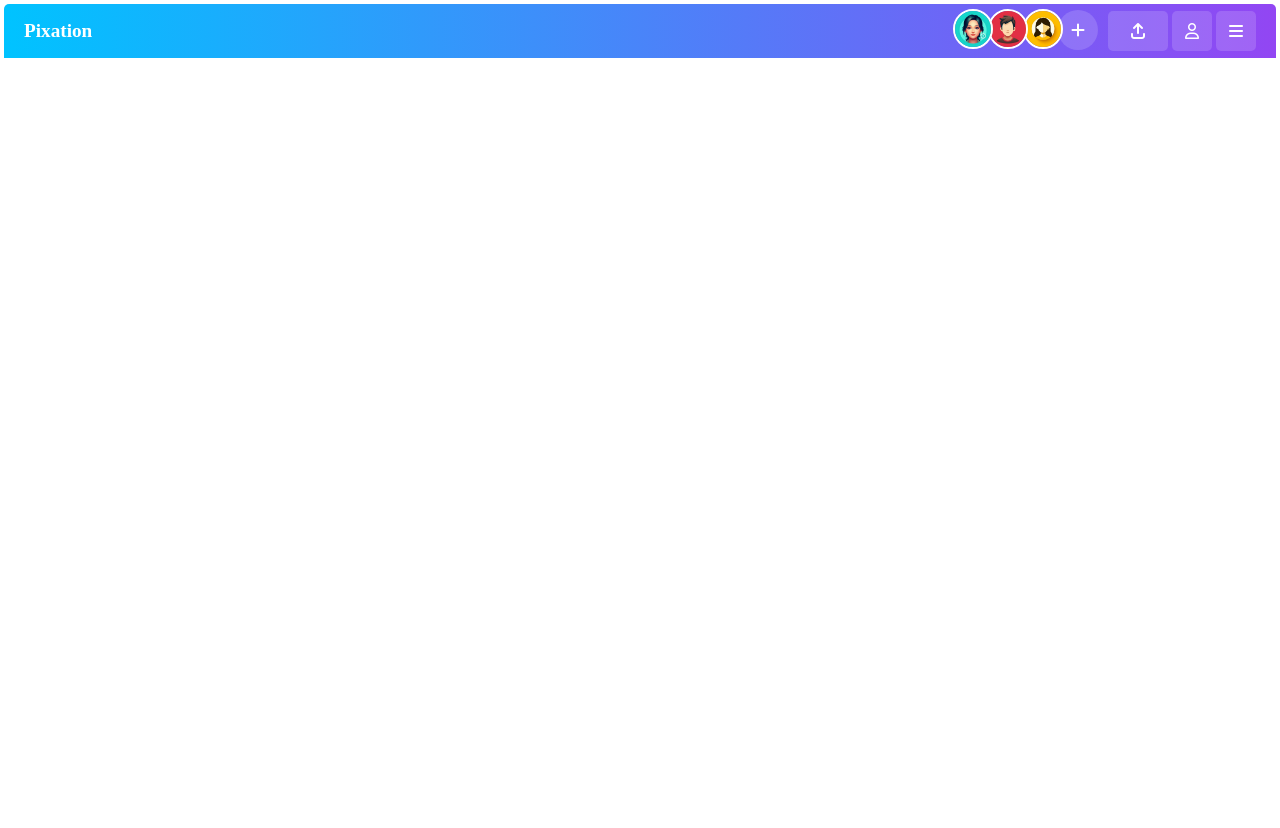
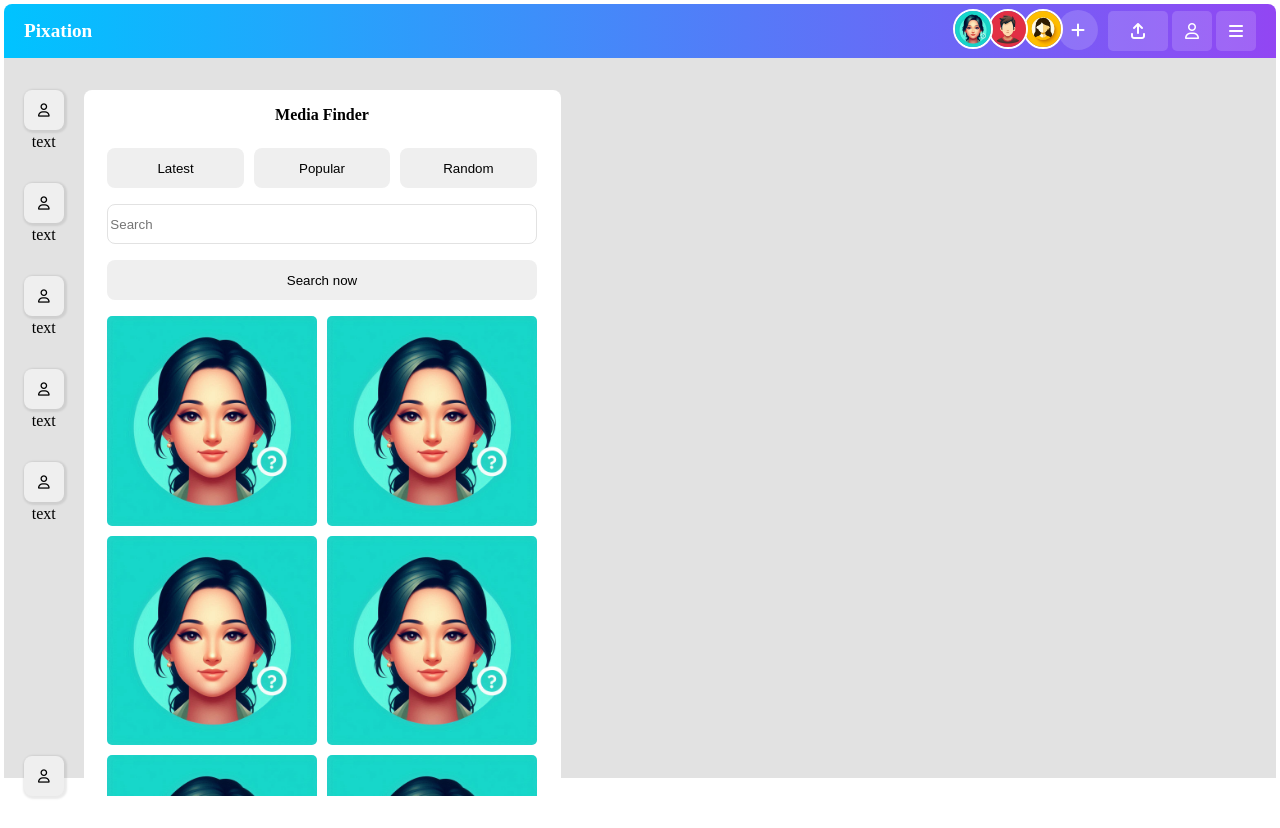
Before and after one commit to lucasxbron/pixation, a website: page src/html/index.html in a window 1280 px wide. Before the commit the page ends 800 px from the top, so only its background shows below. Drawn offline with Linux system fonts and the light colour scheme.

Commit message:
feat: partial main layout / nav, search section

```diff
--- a/src/css/reset.css
+++ b/src/css/reset.css
@@ -19,3 +19,7 @@ time, mark, audio, video {
 ol, ul {
 	list-style: none;
 }
+
+button {
+	border: none;
+}
--- a/src/css/styles.scss
+++ b/src/css/styles.scss
@@ -3,8 +3,10 @@
 // VARIABLES
 
 $primary-color: #333;
+$bgn-color: rgb(226, 226, 226);
 $btn-bgn-color: rgba(255, 255, 255, 0.153);
 $default-radius: 5px;
+$secondary-radius: 8px;
 
 // MIXIN
 
@@ -20,18 +22,26 @@ body {
   margin: 4px;
 }
 
+button {
+  cursor: pointer;
+}
+
 // HEADER
 
 header {
   display: flex;
   justify-content: space-between;
   align-items: center;
-  border-top-left-radius: $default-radius;
-  border-top-right-radius: $default-radius;
+  border-top-left-radius: $secondary-radius;
+  border-top-right-radius: $secondary-radius;
   // position: fixed;
   // top: 0;
   // left: 0;
   // right: 0;
+  position: sticky;
+  top: 4px;
+  left: 4px;
+  right: 4px;
   background: linear-gradient(90deg, #00c3ff, #9246f3);
   padding: 5px 20px;
 
@@ -86,22 +96,11 @@ header {
     position: relative;
   }
 
-  // i {
-  //   background-color: rgba(255, 255, 255, 0.317);
-  //   border-radius: 50%;
-  //   // width: 40px;
-  //   // height: 40px;
-  //   font-size: 20px;
-  //   padding: 10px 12px;
-  //   margin-left: 5px;
-  // }
-
   button {
     @include flex-center;
     border-radius: 50%;
     width: 40px;
     height: 40px;
-    border: none;
     background-color: $btn-bgn-color;
     box-sizing: border-box;
     margin-left: -5px;
@@ -122,10 +121,8 @@ header {
 .top-nav {
   button {
     background-color: $btn-bgn-color;
-    border: none;
     border-radius: $default-radius;
     height: 40px;
-    cursor: pointer;
   }
   li:nth-of-type(1) button {
     height: 40px;
@@ -143,5 +140,120 @@ header {
   }
 }
 
+// MAIN
 
-// MAIN
+main {
+  display: grid;
+  grid-template-columns: 1fr 6fr 9fr;
+  background-color: $bgn-color;
+  // height: 90vh;
+}
+
+// MAIN - NAV
+
+main {
+  height: 90vh;
+  nav {
+    display: flex;
+    flex-direction: column;
+    justify-content: space-between;
+    align-items: center;
+    // height: 100%;
+    // border: 1px solid black;
+  }
+  nav button {
+    width: 40px;
+    height: 40px;
+    border-radius: $secondary-radius;
+    box-shadow: 1px 1px 2px 2px rgba(0, 0, 0, 0.088);
+  }
+  ul {
+    margin-top: 2rem;
+  }
+  li {
+    margin-bottom: 2rem;
+  }
+  li p {
+    text-align: center;
+    padding-top: 3px;
+  }
+
+  .dark-mode {
+    margin-bottom: 2rem;
+  }
+}
+
+// MAIN - FINDER
+
+.finder {
+  display: flex;
+  // align-items: center;
+  // margin: 2rem 0;
+  // border: 1px solid black;
+
+  .finder-wrapper {
+    display: flex;
+    align-items: center;
+    flex-direction: column;
+    // height: 100%;
+    // width: 100%;
+    background-color: white;
+    border-radius: $secondary-radius;
+    margin: 2rem 0;
+
+  }
+  input, .search-btn, .results, .cat-btn, .results {
+    width: 90%;
+
+  }
+  input, button {
+    height: 40px;
+    border-radius: $secondary-radius;
+    box-sizing: border-box;
+  }
+
+  .search-btn {
+    margin-bottom: 1rem;
+  }
+  h3 {
+    margin: 1rem 0 1.5rem 0;
+  }
+  input {
+    margin: 1rem 0 1rem 0;
+    border: solid 1px $bgn-color;
+  }
+  .cat-btn {
+    display: flex;
+    justify-content: space-evenly;
+  }
+  .cat-btn button {
+    width: 100%;
+  }
+  .cat-btn button:nth-of-type(2) {
+    margin: 0 10px;
+  }
+  .results {
+    flex-grow: 1;
+    display: grid;
+    grid-template-columns: repeat(auto-fit, minmax(150px, 1fr) );
+    gap: 10px;
+    // height: 40%;
+    overflow-y: auto;
+    max-height: 60vh;
+  }
+  .results img {
+    width: 100%;
+    height: auto;
+    object-fit: cover;
+    border-radius: $default-radius;
+  }
+
+
+}
+
+// MAIN - HERO
+
+.hero {
+  // border: 1px solid black;
+  height: 100%;
+}
--- a/src/html/index.html
+++ b/src/html/index.html
@@ -33,17 +33,78 @@
               alt="user image female protagonist"
             />
           </li>
-          <li><button><i class="fa-solid fa-plus"></i></button></li>
+          <li>
+            <button><i class="fa-solid fa-plus"></i></button>
+          </li>
         </ul>
 
         <ul class="top-nav">
-            <li><button><i class="fa-solid fa-arrow-up-from-bracket"></i></button></li>
-            <li><button><i class="fa-regular fa-user"></i></button></li>
-            <li><button><i class="fa-solid fa-bars"></i></button></li>
+          <li>
+            <button><i class="fa-solid fa-arrow-up-from-bracket"></i></button>
+          </li>
+          <li>
+            <button><i class="fa-regular fa-user"></i></button>
+          </li>
+          <li>
+            <button><i class="fa-solid fa-bars"></i></button>
+          </li>
         </ul>
       </nav>
     </header>
-    <main></main>
+    <main>
+      <nav>
+        <ul>
+          <li>
+            <button><i class="fa-regular fa-user"></i></button>
+            <p>text</p>
+          </li>
+          <li>
+            <button><i class="fa-regular fa-user"></i></button>
+            <p>text</p>
+          </li>
+          <li>
+            <button><i class="fa-regular fa-user"></i></button>
+            <p>text</p>
+          </li>
+          <li>
+            <button><i class="fa-regular fa-user"></i></button>
+            <p>text</p>
+          </li>
+          <li>
+            <button><i class="fa-regular fa-user"></i></button>
+            <p>text</p>
+          </li>
+        </ul>
+        <button class="dark-mode"><i class="fa-regular fa-user"></i></button>
+      </nav>
+      <section class="finder">
+        <div class="finder-wrapper">
+          <h3>Media Finder</h3>
+          <div class="cat-btn">
+            <button>Latest</button>
+            <button>Popular</button>
+            <button>Random</button>
+          </div>
+          <input type="text" placeholder="Search" />
+          <button class="search-btn">Search now</button>
+          <div class="results">
+            <img src="/assets/images/user-image-placeholder-1.jpeg" alt="" />
+            <img src="/assets/images/user-image-placeholder-1.jpeg" alt="" />
+            <img src="/assets/images/user-image-placeholder-1.jpeg" alt="" />
+            <img src="/assets/images/user-image-placeholder-1.jpeg" alt="" />
+            <img src="/assets/images/user-image-placeholder-1.jpeg" alt="" />
+            <img src="/assets/images/user-image-placeholder-1.jpeg" alt="" />
+            <img src="/assets/images/user-image-placeholder-1.jpeg" alt="" />
+            <img src="/assets/images/user-image-placeholder-1.jpeg" alt="" />
+            <img src="/assets/images/user-image-placeholder-1.jpeg" alt="" />
+            <img src="/assets/images/user-image-placeholder-1.jpeg" alt="" />
+            <img src="/assets/images/user-image-placeholder-1.jpeg" alt="" />
+            <img src="/assets/images/user-image-placeholder-1.jpeg" alt="" />
+          </div>
+        </div>
+      </section>
+      <section class="hero"></section>
+    </main>
     <footer></footer>
   </body>
 </html>
```
Also changed, not shown: src/css/styles.css.
